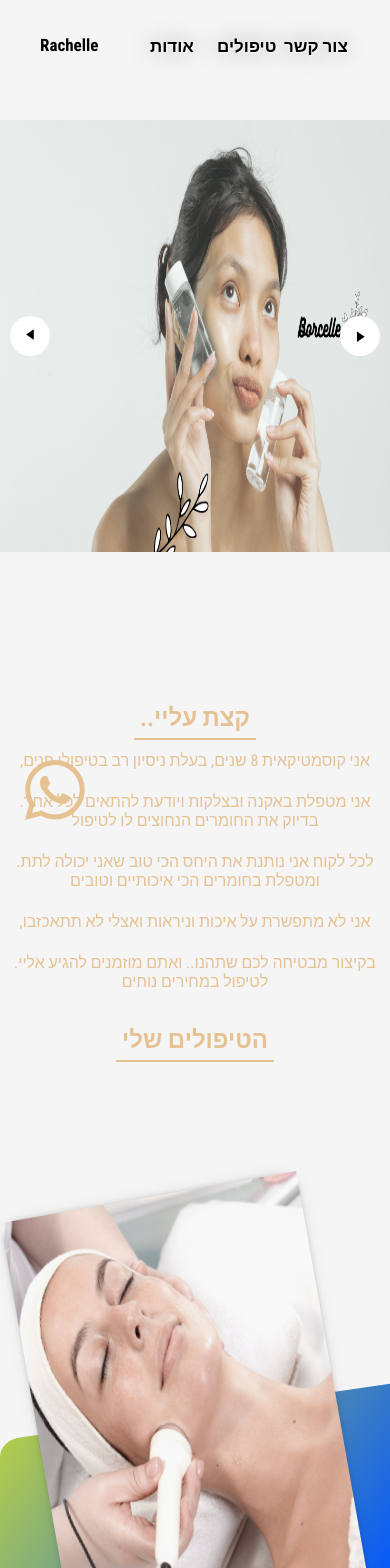
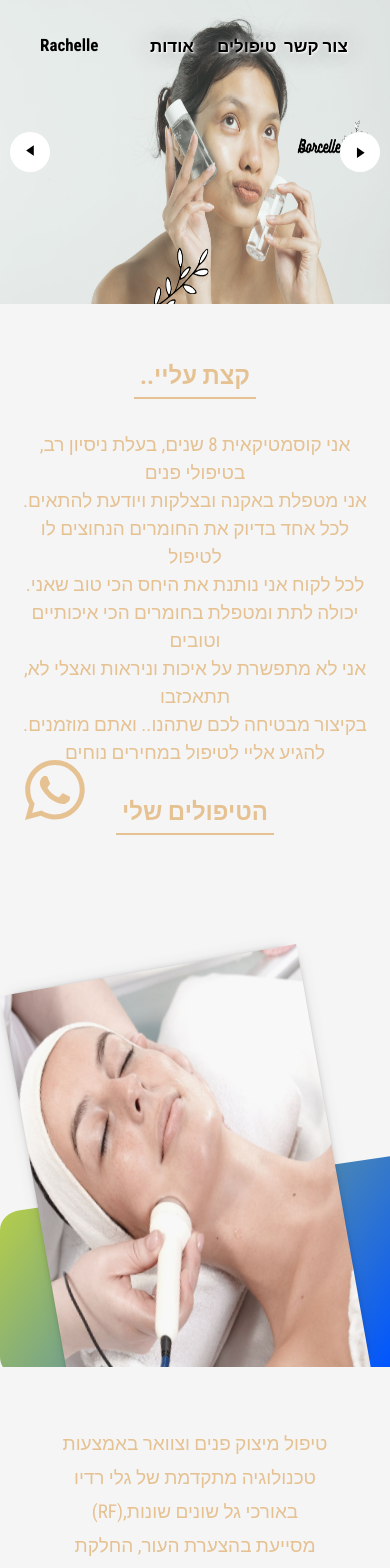
Before and after one commit to edengolan1/Cosmetics-site, a React (Create React App) app: page / in a window 390 px wide. Shown: the top 1568 px of the page. Built offline with nearby package versions, Linux system fonts and the light colour scheme.

Commit message:
design update

```diff
--- a/src/components/About/About.css
+++ b/src/components/About/About.css
@@ -3,6 +3,10 @@
     color:rgb(230, 194, 147);
     margin-top: 2rem;
     margin-bottom: 2rem;
+    display: flex;
+    flex-direction: column;
+    justify-content: center;
+    align-items: center;
 }
 .about-me {
     display: inline;
@@ -11,6 +15,14 @@
     margin-bottom: 2rem;
     animation: bounce 1s;
 }
-.about>p {
-    padding: 3px;
+.about>div>span {
+    display: block;
+    line-height: 28px;
 }
+@media screen and (max-width: 768px) {
+    .about>div {
+        margin: 0px;
+        width: 90%;
+        font-size: 19px;
+    }
+}
--- a/src/components/About/About.js
+++ b/src/components/About/About.js
@@ -5,11 +5,13 @@ function About() {
     return (
         <div className='about' id='about'>
             <h2 className='about-me'>..קצת עליי</h2>
-            <p>,אני קוסמטיקאית 8 שנים, בעלת ניסיון רב בטיפולי פנים</p>
-            <p>.אני מטפלת באקנה ובצלקות ויודעת להתאים לכל אחד בדיוק את החומרים הנחוצים לו לטיפול</p>
-            <p>.לכל לקוח אני נותנת את היחס הכי טוב שאני יכולה לתת ומטפלת בחומרים הכי איכותיים וטובים</p>
-            <p>,אני לא מתפשרת על איכות וניראות ואצלי לא תתאכזבו</p>
-            <p>.בקיצור מבטיחה לכם שתהנו.. ואתם מוזמנים להגיע אליי לטיפול במחירים נוחים</p>
+            <div>
+                <span>,אני קוסמטיקאית 8 שנים, בעלת ניסיון רב בטיפולי פנים</span>
+                <span>.אני מטפלת באקנה ובצלקות ויודעת להתאים לכל אחד בדיוק את החומרים הנחוצים לו לטיפול</span>
+                <span>.לכל לקוח אני נותנת את היחס הכי טוב שאני יכולה לתת ומטפלת בחומרים הכי איכותיים וטובים</span>
+                <span>,אני לא מתפשרת על איכות וניראות ואצלי לא תתאכזבו</span>
+                <span>.בקיצור מבטיחה לכם שתהנו.. ואתם מוזמנים להגיע אליי לטיפול במחירים נוחים</span>
+            </div>
         </div>
     );
 }
--- a/src/components/Contact/Contact.css
+++ b/src/components/Contact/Contact.css
@@ -3,17 +3,16 @@
     height: 31rem;
     text-align: center;
     display: flex;
-    flex-direction: row-reverse;
+    flex-direction: column;
     justify-content: center;
     align-items: center;
     border-top: 1px solid lightgray;
 }
 .social-contact {
     display: flex;
-    flex-direction: column;
     justify-content: center;
     align-items: center;
-    margin-right: 22px;
+    margin-top: 4px;
 }
 .social-contact>div {
     margin: 11px;
--- a/src/components/Footer/Footer.js
+++ b/src/components/Footer/Footer.js
@@ -12,7 +12,7 @@ function Footer() {
                 </span>
             </div>
             <div>
-                <p className='eden'>פותח ע"י עדן גולן</p>
+                <p className='eden'>Develop By Eden Golan.</p>
             </div>
         </div>
     );
--- a/src/components/ImagesBackground/Images.css
+++ b/src/components/ImagesBackground/Images.css
@@ -65,6 +65,9 @@ body {
   }
   @media screen and (max-width: 768px) {
     img {
-      height: 27rem;
+      height: 19rem;
+    }
+    .container {
+      height: 19rem;
     }
   }
--- a/src/components/Treatments/Treatments.css
+++ b/src/components/Treatments/Treatments.css
@@ -55,3 +55,9 @@
       "M 0 303.5 C 0 292.454 8.995 285.101 20 283.5 L 460 219.5 C 470.085 218.033 480 228.454 480 239.5 L 500 430 C 500 441.046 491.046 450 480 450 L 20 450 C 8.954 450 0 441.046 0 430 Z"
     );
   }
+
+  @media screen and (max-width: 768px) {
+    .text-treatments{
+      font-size: 19px;
+    }
+  }
```
